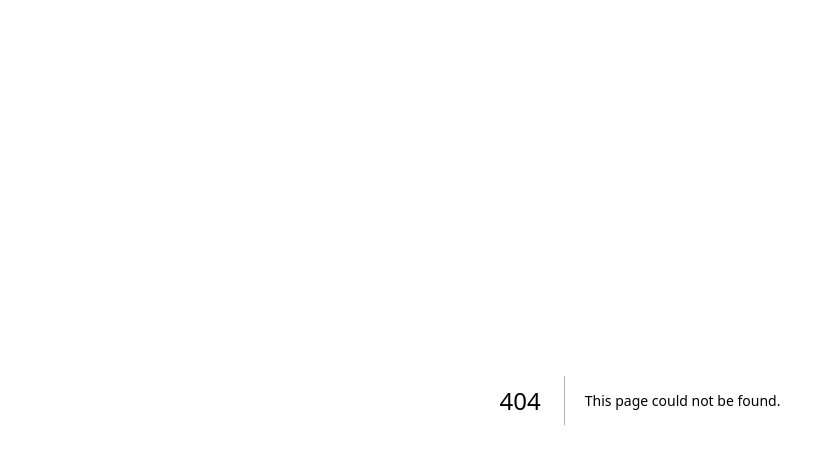
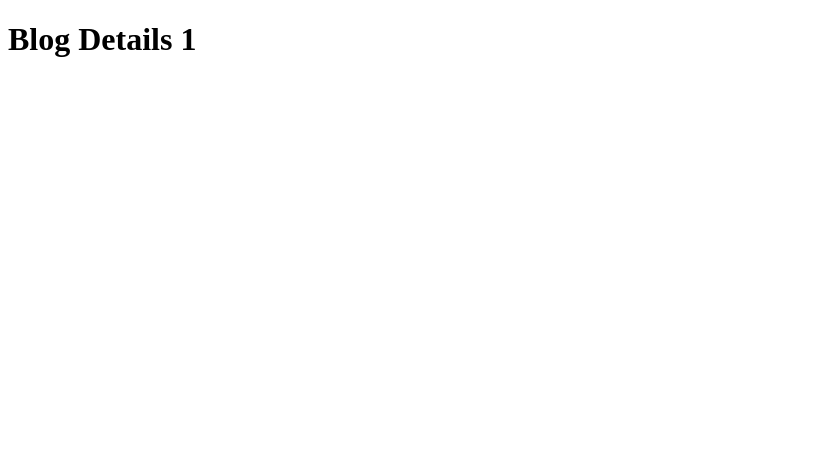
Before and after one commit to Jay200123/NextJs-Tutorial, a Next.js app: page /blog/1 in a window 1280 px wide. Before the commit this address had no page. Shown: the top 464 px of the page, without its empty margins (0-835 px from the left). Built offline with nearby package versions, Linux system fonts and the light colour scheme.

Commit message:
Add blog child page with Id as its parameters

```diff
--- /dev/null
+++ b/src/app/blog/[Id]/page.tsx
@@ -0,0 +1,13 @@
+export default function BlogDetails({
+  params,
+}: {
+  params: {
+    Id: string;
+  };
+}) {
+  return (
+    <div>
+      <h1>Blog Details {params.Id}</h1>
+    </div>
+  );
+}
```
